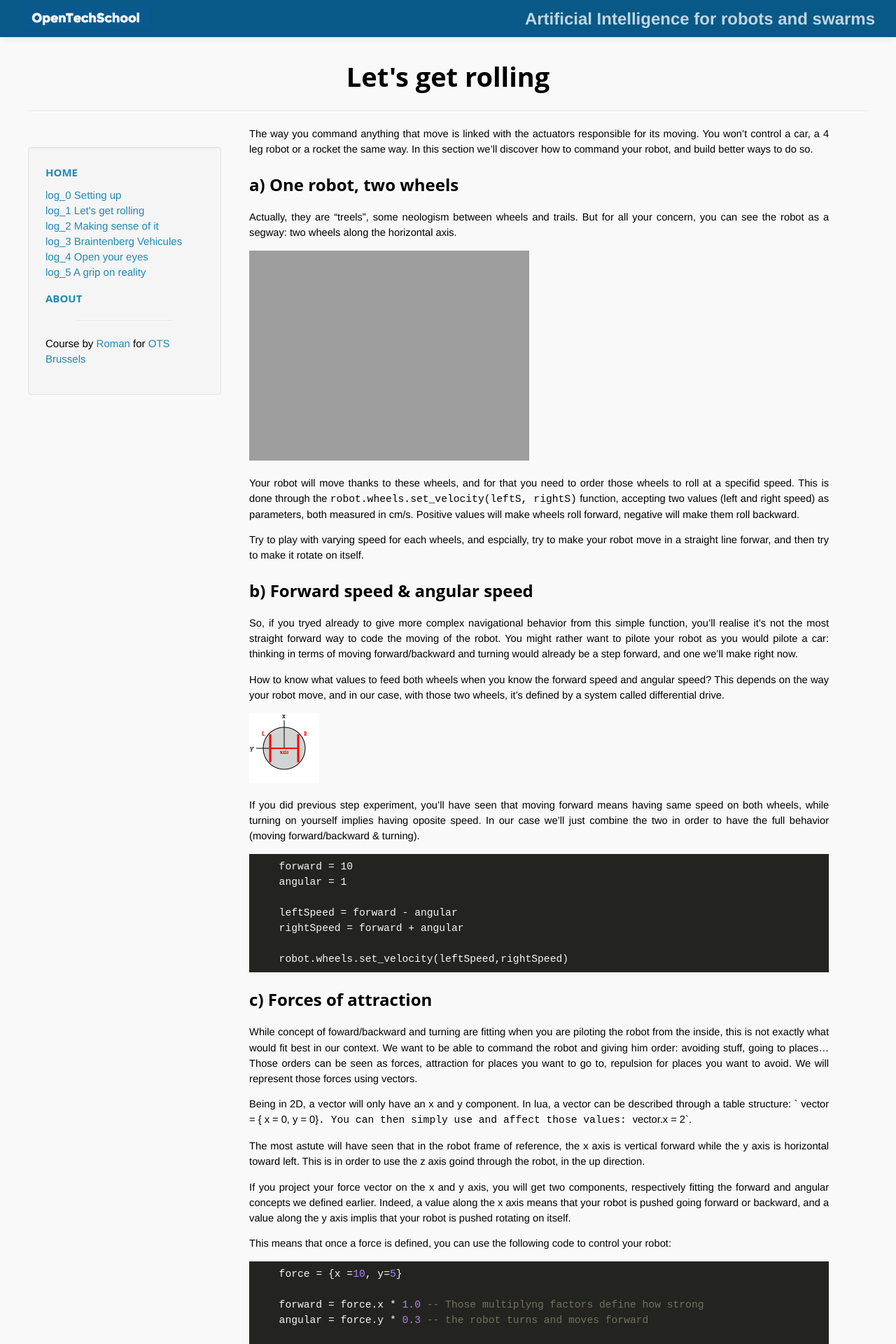
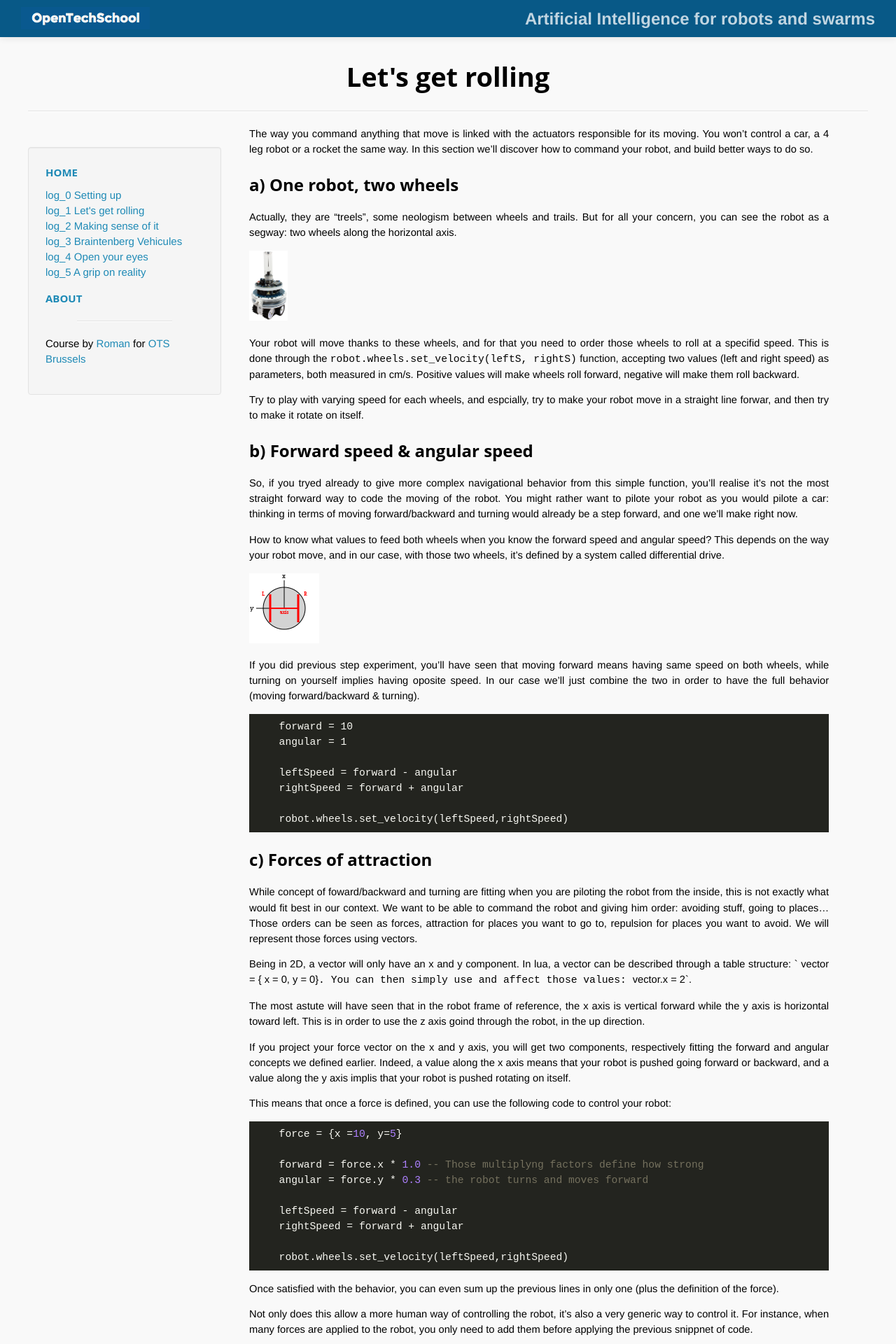
Before and after one commit to OpenTechSchool-Brussels/AI-for-robots-and-swarms, a Jekyll site: the page built from The-first-step.markdown, in a window 1280 px wide. Shown: the top 1920 px of the page at 70% size. Built offline with Jekyll 4.4.1, drawn with Linux system fonts in a browser that asks for light colours; Markdown is read by kramdown in place of the engine named in the settings.

Commit message:
Update The-first-step.markdown

```diff
--- a/The-first-step.markdown
+++ b/The-first-step.markdown
@@ -9,7 +9,9 @@ The way you command anything that move is linked with the actuators responsible
 ## a) One robot, two wheels
 Actually, they are "treels", some neologism between wheels and trails. But for all your concern, you can see the robot as a segway: two wheels along the horizontal axis.
 
-![the marxbot](./assets/marxbot.jpg = 25x)
+
+
+<img src="./assets/marxbot.jpg" alt="picture of the marxbot" style="height:100px">
 
 Your robot will move thanks to these wheels, and for that you need to order those wheels to roll at a specifid speed. This is done through the `robot.wheels.set_velocity(leftS, rightS)` function, accepting two values (left and right speed) as parameters, both measured in cm/s. Positive values will make wheels roll forward, negative will make them roll backward.
 
```
